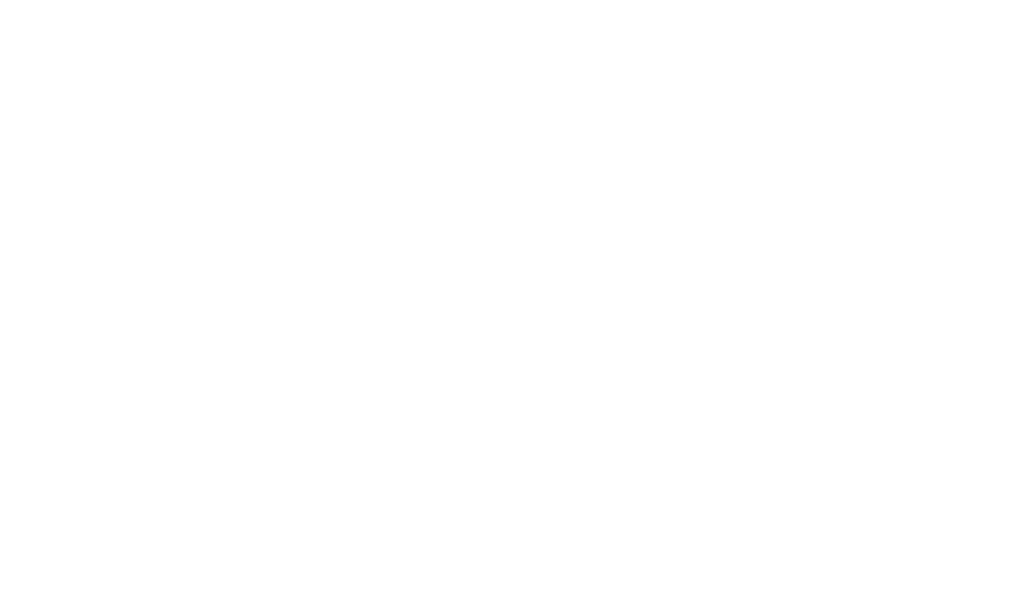
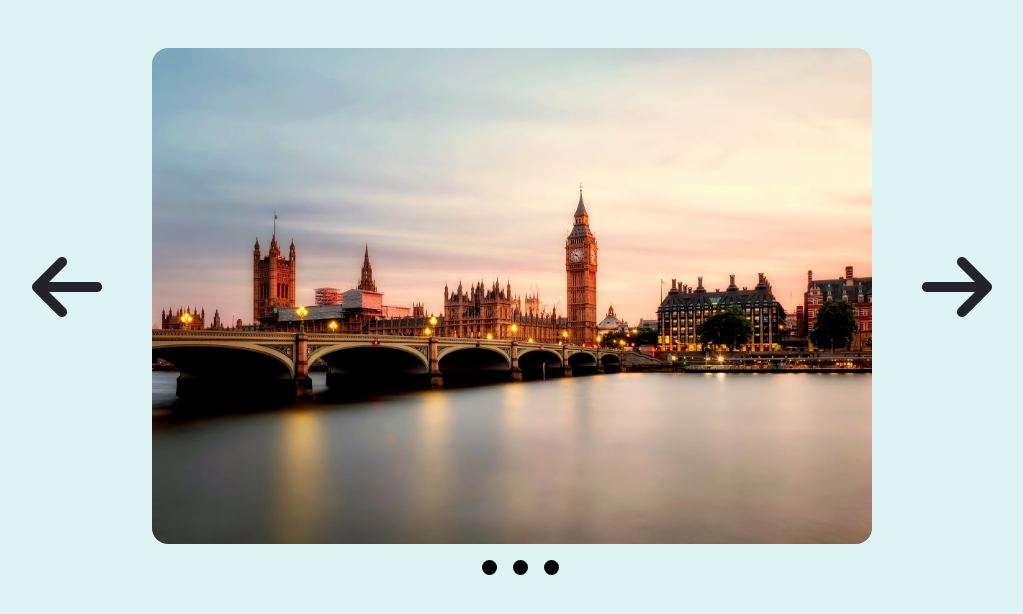
Before and after one commit to mecarm/vue-slider, a plain HTML site: page index.html in a window 1280 px wide. Shown: the whole page, without its empty margins (128-1151 px from the left). Drawn offline with nearby package versions, Linux system fonts and the light colour scheme.

Commit message:
Esercizio con primo bonus fatto

```diff
--- a/assets/css/style.css
+++ b/assets/css/style.css
@@ -0,0 +1,23 @@
+div > img{
+    object-fit: contain;
+}
+
+i{
+    font-size: 5rem;
+    cursor: pointer;
+}
+
+body{
+    background-color: rgb(222, 243, 243);
+}
+
+.pallini{
+    width: 15px;
+    height: 15px;
+    background-color: black;
+    cursor: pointer;
+}
+
+.pallini:hover{
+    background-color: grey;
+}
--- a/assets/js/main.js
+++ b/assets/js/main.js
@@ -1,6 +1,36 @@
+/*
+Vue Slider
+Realizzare uno slider
+
+Inserire 2 frecce a sinistra e a destra dell'immagine momentanea dello slider che permettono di andare avanti e indietro tra le immagini
+
+BONUS:
+    -nello slider ci sono dei pallini in basso al click dei pallini cambia l'immagine nello slider
+    -a ogni 3 sec l'immagine cambia automaticamente senza nessun click da parte nostra
+*/
+
 var app = new Vue ({
     el: '#root',
     data: {
-
+        image: ['./assets/img/londra.jpg', './assets/img/milano.jpg', './assets/img/parigi.jpg'],
+        indice: 0,
     },
-})
+    methods: {
+        sliderRight: function(){
+            if( this.indice == 2){
+                return this.indice = 0;
+            }
+            else{
+                return this.indice++
+            }
+        },
+        sliderLeft: function(){
+            if( this.indice == 0){
+                return this.indice = 2;
+            }
+            else{
+                return this.indice--
+            }
+        },
+    }
+});
--- a/index.html
+++ b/index.html
@@ -17,8 +17,19 @@
 </head>
 <body>
 
-    <div id="root">
-
+    <div id="root" >
+        <div class="w-75 m-auto d-flex align-items-center">
+            <i class="fa-solid fa-arrow-left" @click="sliderLeft"></i>
+            <div class="w-75 m-auto mt-5">
+                <img class="w-100 rounded-4" v-bind:src="image[indice]" alt="">
+                <div class="d-flex justify-content-center">
+                    <div class="rounded-circle pallini ms-3 mt-3" @click="indice=0"></div>
+                    <div class="rounded-circle pallini ms-3 mt-3" @click="indice=1"></div>
+                    <div class="rounded-circle pallini ms-3 mt-3" @click="indice=2"></div>
+                </div>
+            </div>
+            <i class="fa-solid fa-arrow-right" @click="sliderRight"></i>
+        </div>
     </div>
 
      <!-- Link Bootstrap -->
```
Also changed, not shown: assets/img/londra.jpg (added), 2 other files.
